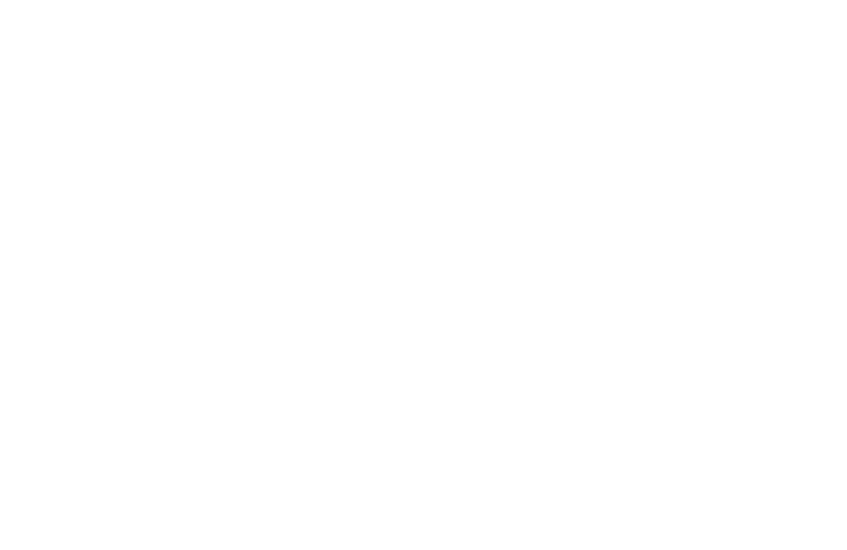
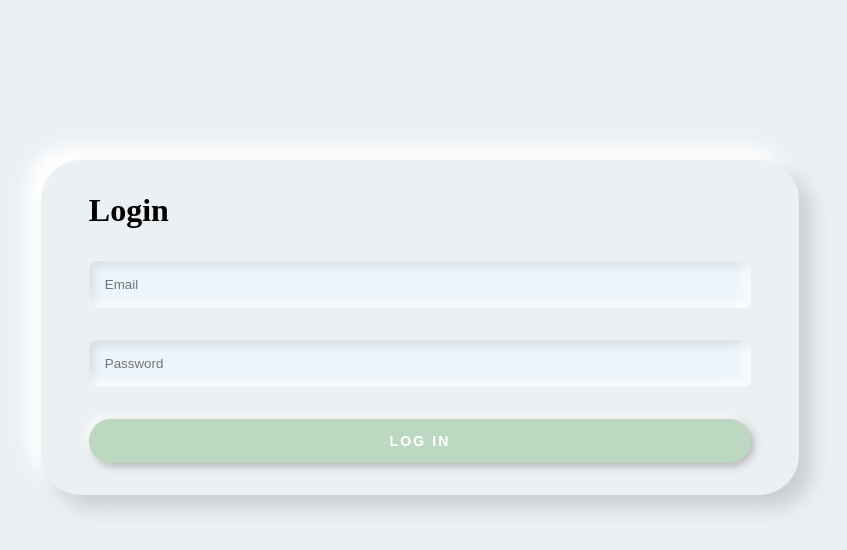
Before and after one commit to cga353/WordPlay, an Angular app in the folder WordPlay/: page /login in a window 1280 px wide. Before the commit this address led to /. Shown: the top 550 px of the page, without its empty margins (220-1067 px from the left). Built offline with nearby package versions, Linux system fonts and the light colour scheme.

Commit message:
Frontend de Login y registro

```diff
--- a/WordPlay/src/app/app.component.ts
+++ b/WordPlay/src/app/app.component.ts
@@ -2,11 +2,12 @@
 import { RouterLink, RouterLinkActive, RouterOutlet } from '@angular/router';
 import { HttpClientModule } from '@angular/common/http';
 import { CommonModule } from '@angular/common';
+import { FormsModule } from '@angular/forms';
 
 @Component({
   selector: 'app-root',
   standalone: true,
-  imports: [RouterOutlet, HttpClientModule, RouterLinkActive, RouterLink, CommonModule, ],
+  imports: [RouterOutlet, HttpClientModule, RouterLinkActive, RouterLink, CommonModule, FormsModule],
   templateUrl: './app.component.html',
   styleUrl: './app.component.css'
 })
--- /dev/null
+++ b/WordPlay/src/app/login/login.component.html
@@ -0,0 +1,20 @@
+<div class="login">
+    <form class="custom-form" method="post">
+      <h1>Login</h1>
+      <input
+        type="email"
+        [(ngModel)]="email"
+        name="email"
+        placeholder="Email"
+        required="required"
+      />
+      <input
+        type="password"
+        [(ngModel)]="password"
+        name="password"
+        placeholder="Password"
+        required="required"
+      />
+      <button type="submit" (click)="login()">Log in</button>
+    </form>
+</div>
--- /dev/null
+++ b/WordPlay/src/app/login/login.component.ts
@@ -0,0 +1,21 @@
+import { Component } from '@angular/core';
+import { FormsModule } from '@angular/forms';
+
+@Component({
+  selector: 'app-login',
+  standalone: true,
+  imports: [FormsModule],
+  templateUrl: './login.component.html',
+  styleUrl: './login.component.css'
+})
+export class LoginComponent {
+  email: string | undefined;
+  password: string | undefined;
+
+  constructor() { }
+
+  login() {
+    console.log(this.email);
+    console.log(this.password);
+  }
+}
--- /dev/null
+++ b/WordPlay/src/app/register/register.component.html
@@ -0,0 +1,27 @@
+<div class="register">
+    <form class="custom-form" method="post">
+      <h1>Register</h1>
+      <input
+        type="email"
+        [(ngModel)]="email"
+        name="email"
+        placeholder="Email"
+        required="required"
+      />
+      <input
+        type="password"
+        [(ngModel)]="password"
+        name="password"
+        placeholder="Password"
+        required="required"
+      />
+      <input
+        type="password"
+        [(ngModel)]="confirmPassword"
+        name="password"
+        placeholder="Repeat the password"
+        required="required"
+      />
+      <button type="submit" (click)="register()">Register</button>
+    </form>
+  </div>
--- /dev/null
+++ b/WordPlay/src/app/register/register.component.ts
@@ -0,0 +1,22 @@
+import { Component } from '@angular/core';
+import { FormsModule } from '@angular/forms';
+
+@Component({
+  selector: 'app-register',
+  standalone: true,
+  imports: [FormsModule],
+  templateUrl: './register.component.html',
+  styleUrl: './register.component.css'
+})
+export class RegisterComponent {
+  email: string | undefined;
+  password: string | undefined;
+  confirmPassword: string | undefined;
+
+  constructor() {}
+
+  register() {
+    console.log(this.email);
+    console.log(this.password);
+  }
+}
--- a/WordPlay/src/app/tablero/tablero.component.ts
+++ b/WordPlay/src/app/tablero/tablero.component.ts
@@ -24,7 +24,6 @@
   palabraAdivinada: boolean = false;
   palabraValida: boolean = false;
   estadoTablero: (number | boolean)[][];
-
 
   constructor(
     private palabraService: RandomWordService,
--- a/WordPlay/src/styles.css
+++ b/WordPlay/src/styles.css
@@ -1,4 +1,56 @@
 /* You can add global styles to this file, and also import other style files */
 
-html, body { height: 100%; }
-body { margin: 0; font-family: Roboto, "Helvetica Neue", sans-serif; }
+/* html, body { height: 100%; }
+body { margin: 0; font-family: Roboto, "Helvetica Neue", sans-serif; } */
+
+* {
+    box-sizing: border-box;
+  }
+  html,
+  body {
+    background: #ecf0f3;
+  }
+  h1 {
+    margin: 0;
+    padding: 0;
+  }
+  .custom-form {
+    min-width: 300px;
+    max-width: 60%;
+    margin: 0px auto;
+    background: rgba(255, 255, 255, 0.15);
+    padding: 2rem 3rem;
+    margin: auto;
+    border-radius: 2.5rem;
+    background-color: #ecf0f3;
+    box-shadow: 13px 13px 20px #cbced1, -13px -13px 20px #ffffff;
+    color: black;
+    margin-top: 10rem;
+  }
+  .custom-form input {
+    display: block;
+    margin: 2rem 0;
+    width: 100%;
+    border-radius: 0.5rem;
+    padding: 1rem;
+    border: none;
+    box-shadow: inset -5px -5px 15px rgba(255, 255, 255, 0.8), inset 5px 5px 10px
+        rgba(0, 0, 0, 0.1);
+    border: 0 none;
+    background: #ebf5fc;
+  }
+  .custom-form button {
+    text-transform: uppercase;
+    letter-spacing: 0.15em;
+    border: none;
+    font-size: 0.875rem;
+    color: #ffffff;
+    font-weight: bold;
+    background-color: #bcd8c1;
+    width: 100%;
+    display: block;
+    padding: 0.875rem 1rem;
+    border-radius: 1.5rem;
+    box-shadow: 3px 3px 8px #b1b1b1, -3px -3px 8px #ffffff;
+    cursor: pointer;
+  }
```
Also changed, not shown: WordPlay/src/app/app.routes.ts (+6 -1 lines), WordPlay/src/app/login/login.component.css (added), WordPlay/src/app/register/register.component.css (added), 2 other files (tests, documents, lock files or other folders).
